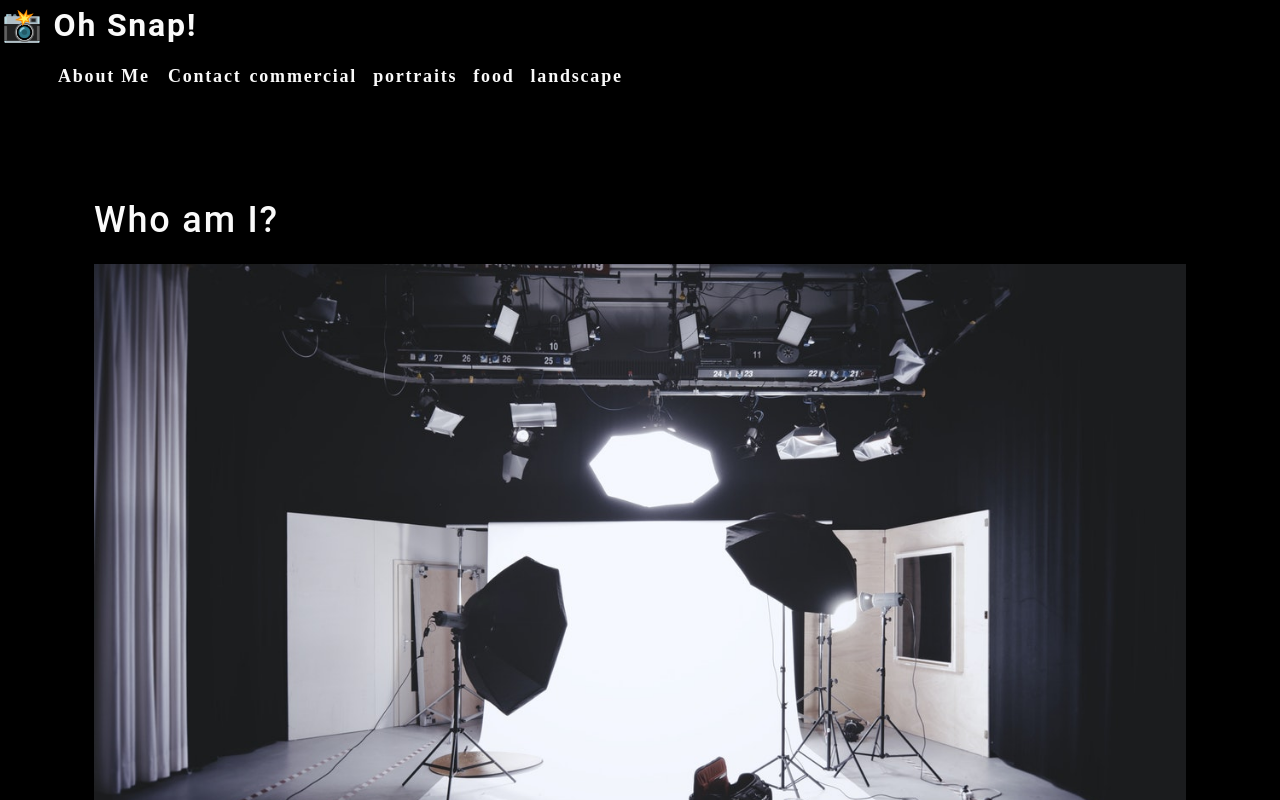
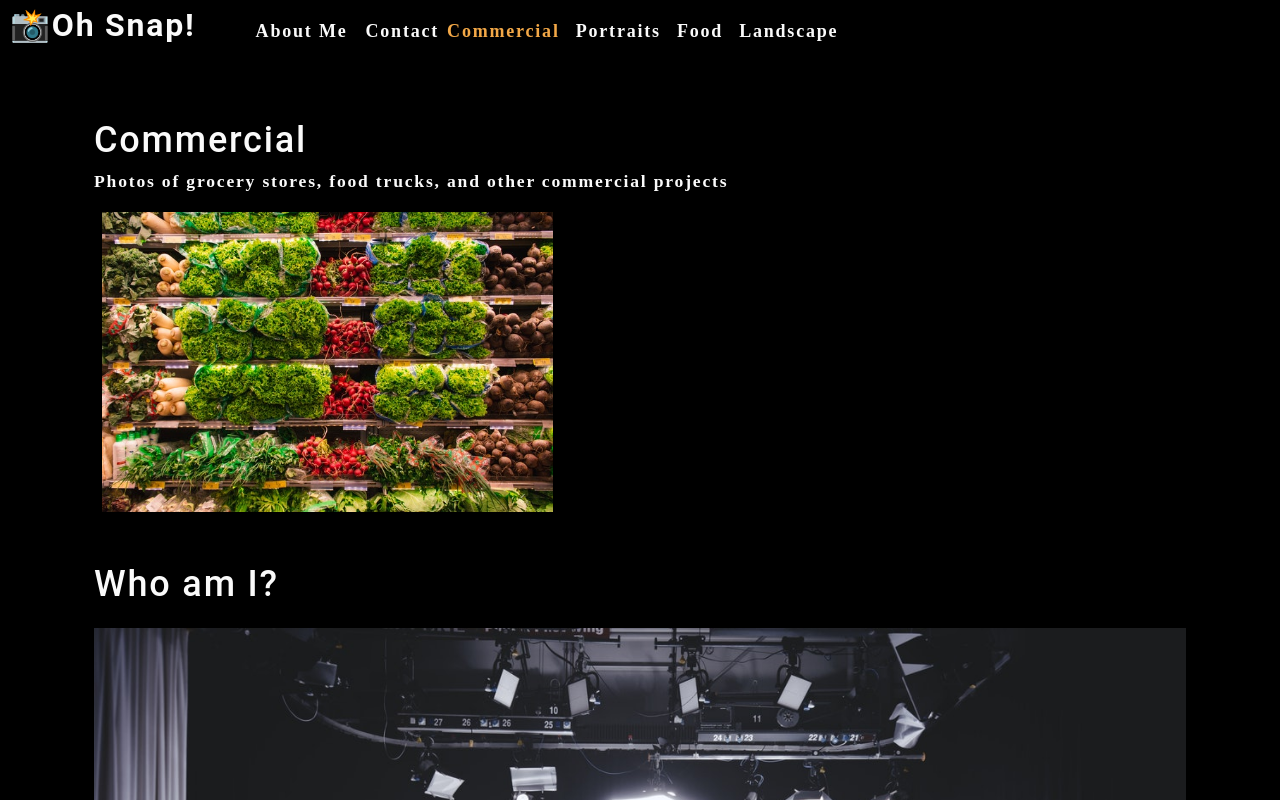
Before and after one commit to pschlafley/photo-port, a React (Create React App) app: page / in a window 1280 px wide. Shown: the top 800 px of the page. Built offline with nearby package versions, Linux system fonts and the light colour scheme.

Commit message:
used the useState and useEffect functions to conditionally change the state of the nav bar's elements

```diff
--- a/src/App.js
+++ b/src/App.js
@@ -1,12 +1,42 @@
 import './App.css';
-import About from './components/About/index';
-import Nav from './components/Nav/index';
+import React, { useState } from 'react';
+import About from './components/About/';
+import Nav from './components/Nav/';
+import Gallery from './components/Gallery/';
 
 function App() {
+  const [categories] = useState([
+    {
+        name: 'commercial',
+        description:
+        "Photos of grocery stores, food trucks, and other commercial projects"
+    },
+    {
+        name: "portraits",
+        description: "Portraits of people in my life"
+    },
+    {
+        name: 'food',
+        description: 'Delicious delicacies'
+    },
+    {
+        name: 'landscape',
+        description: 'Fields, farmhouses, waterfalls, and the beauty of nature'
+    }
+  ]);
+
+  const [currentCategory, setCurrentCategory] = useState(categories[0]);
+
   return (
     <div>
-      <Nav></Nav>
+      <Nav
+        categories={categories}
+        setCurrentCategory={setCurrentCategory}
+        currentCategory={currentCategory}
+      >
+      </Nav>
       <main>
+        <Gallery></Gallery>
         <About></About>
       </main>
     </div>
--- a/src/components/About/index.js
+++ b/src/components/About/index.js
@@ -6,6 +6,9 @@ const About = () => {
         <section className="my-5">
             <h1 id="about">Who am I?</h1>
             <img src={coverImage} className="my-2" style={{ width: "100%" }} alt= "cover" />
+            <p>
+            Lorem ipsum dolor sit amet, consectetur adipiscing elit, sed do eiusmod tempor incididunt ut labore et dolore magna aliqua. Ut enim ad minim veniam, quis nostrud exercitation ullamco laboris nisi ut aliquip ex ea commodo consequat. Duis aute irure dolor in reprehenderit in voluptate velit esse cillum dolore eu fugiat nulla pariatur. Excepteur sint occaecat cupidatat non proident, sunt in culpa qui officia deserunt mollit anim id est laborum.
+            </p>
         </section>
     );
 }
--- /dev/null
+++ b/src/components/Gallery/index.js
@@ -0,0 +1,26 @@
+import React from 'react';
+import { capitalizeFirstLetter } from '../../utils/helpers';
+import photo from '../../assets/small/commercial/0.jpg'
+
+
+const Gallery = (props) => {
+    const currentCategory = {
+        name: 'commercial',
+        description: "Photos of grocery stores, food trucks, and other commercial projects"
+    }
+    return(
+       <section>
+           <h1>{capitalizeFirstLetter(currentCategory.name)}</h1>
+           <p>{currentCategory.description}</p>
+           <div>
+                <img
+                    src={photo}
+                    className="flex-row img-thumbnail mx-1"
+                    alt= "grocery store"
+                />
+           </div>
+       </section>
+    );
+}
+
+export default Gallery;
--- a/src/components/Nav/index.js
+++ b/src/components/Nav/index.js
@@ -1,35 +1,23 @@
-import React from 'react';
+import React, { useEffect } from 'react';
+import { capitalizeFirstLetter } from '../../utils/helpers';
 
-const Nav = () => {
-    const categories = [
-        {
-            name: 'commercial',
-            description:
-            "Photos of grocery stores, food trucks, and other commercial projects"
-        },
-        {
-            name: "portraits",
-            description: "Portraits of people in my life"
-        },
-        {
-            name: 'food',
-            description: 'Delicious delicacies'
-        },
-        {
-            name: 'landscape',
-            description: 'Fields, farmhouses, waterfalls, and the beauty of nature'
-        }
-    ];
+const Nav = (props) => {
+    const {
+        categories = [],
+        setCurrentCategory,
+        currentCategory
+    } = props;
 
-    function categorySelected(name) {
-        console.log(name);
-    };
+    useEffect(() => {
+        document.title = capitalizeFirstLetter(currentCategory.name);
+    }, [currentCategory]);
 
     return(
-        <header>
+        <header className="flex-row px-1">
             <h2>
                 <a href="/" data-testid="link">
-                    <span role="img" aria-label="camera"> 📸</span> Oh Snap!
+                    <span role="img" aria-label="camera"> 📸</span>
+                    Oh Snap!
                 </a>
             </h2>
             <nav>
@@ -45,14 +33,14 @@ const Nav = () => {
                     {categories.map((category) => {
                         return(
                             <li
-                            className="mx-1"
-                            key={category.name}
-                            >
-                                <span onClick={ () => categorySelected(category.name)}>
-                                    {category.name}
+                                className={`mx-1 ${
+                                    currentCategory.name === category.name && 'navActive'
+                                }`} key={category.name}>
+                                <span onClick={ () => setCurrentCategory(category)}>
+                                    {capitalizeFirstLetter(category.name)}
                                 </span>
                             </li>
-                        )
+                        );
                     })}
                 </ul>
             </nav>
```
Also changed, not shown: 1 other file (tests, documents, lock files or other folders).
